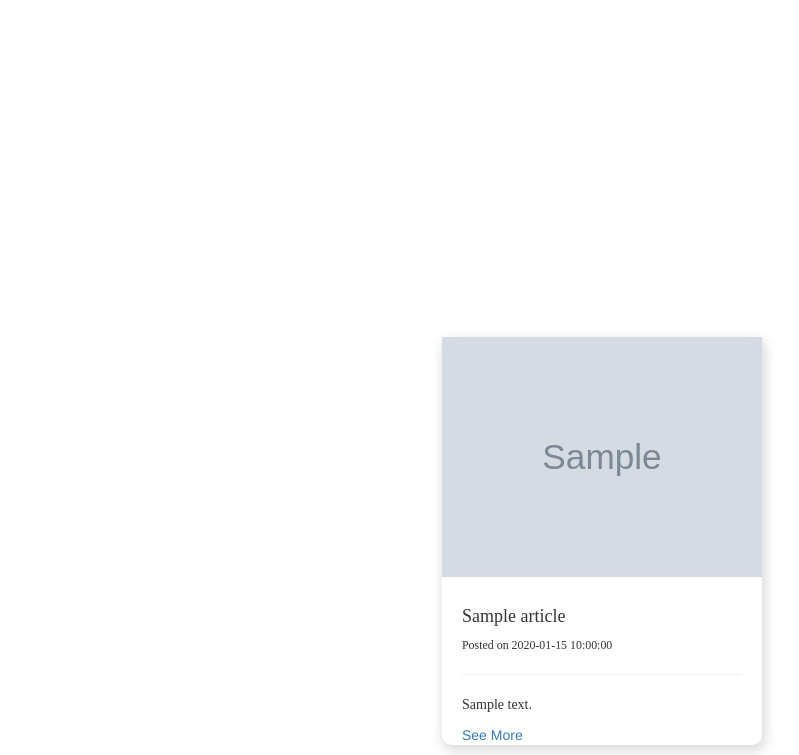
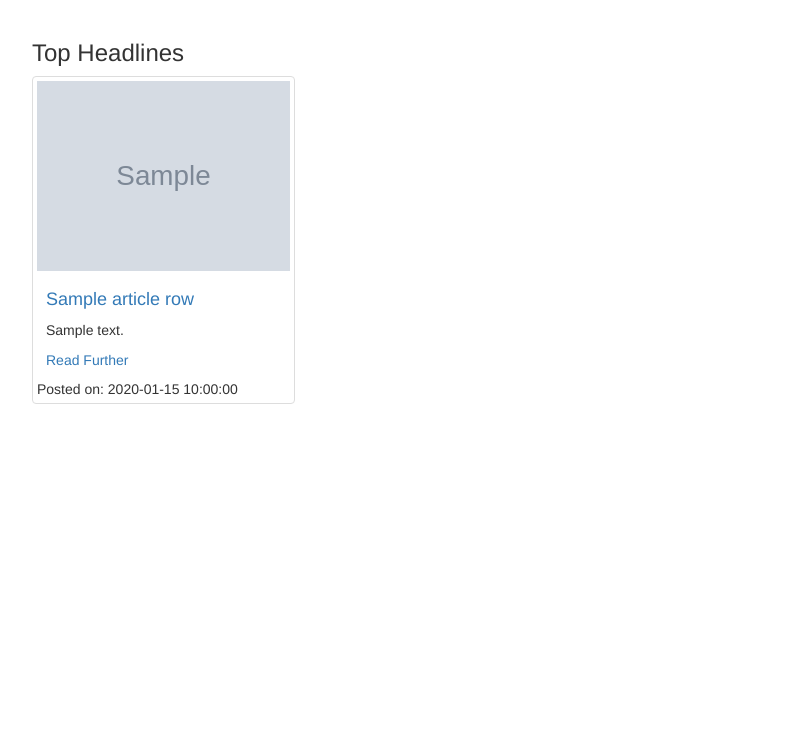
Before and after one commit to margaretwanjiru/newsHighlight, a Flask app: template app/templates/articles.html in a window 1280 px wide. Shown: the part 52-807 px from the top of the page, without its empty margins (38-837 px from the left). After the commit the page ends 456 px from the top, so only its background shows below. Run offline with Flask 2, Linux system fonts and the light colour scheme; the template is opened without the code that fills it: most values are stand-ins (such as "Sample title", 1, 10 or a date in 2020); grey boxes marked "Sample" are stand-in pictures; parts of the project's set-up code (start-up, migrations or seed data) failed here and were passed over; some libraries are stand-ins or nearby versions.

Commit message:
add all files

```diff
--- a/app/templates/articles.html
+++ b/app/templates/articles.html
@@ -1,29 +1,45 @@
- {% extends 'base.html' %}
-{% block content %}
-<div class="container-fluid">
-    <div class="row">
-        <div class="col-md-12">
-            <h1> {{name}} </h1>
-        </div>
-    </div>
-    <div class="row">
-        {% for article in news %}
-        <div class="col-md-3 articles-details">
-            <a href={{article.url}} target="_blank">
-                <img class="img_fluid" src={{article.image}} >
-            </a>
-            <div class="words">
-                <h4 class="text-bold"> {{article.title}} </h4>
-                <p class="small">Posted on {{article.date}}</p>
-                <hr>
-                <p> {{article.description | truncate(80)}}</p>
-                    <a href={{article.url}} target="_blank">See More</a>
+{% extends 'base.html'%}
+{% block content%}
+<div class="container">
 
-            </div>
-        </div>
+	<!-- Popular movie section  -->
+        <h3> Top Headlines</h3>
+        {% for article_row in articles | batch(4)%}
+
+	        <div class="row">
+
+		        {% for article in article_row %}
+
+		        	<div class="col-md-3">
+				        <div class="thumbnail">
+				        <a href="{{article.url}}" target="_blank">
+						      <img src="{{article.image}}" alt="{{article.title}}" class="img-responsive" styles="height:30px">
+						      </a>
+						      <div class="caption">
+						        <h4><a href="{{article.url}}" target="_blank">{{article.title |truncate(35)}}</a></h4>
+						        <p>{{article.description | truncate(80)}}</p>
+						        <a href="{{article.url}}" target="_blank"> Read Further</a>
+
+
+						      </div>
+						      <div class="footer">
+						      Posted on: {{article.date}}
+
+
+							</div>
+	  					</div>
+
+
+			     	</div>
+
+		        {% endfor %}
+
+	        </div>
+
         {% endfor %}
-    </div>
+
+
 </div>
-<link rel="stylesheet" href="{{ url_for('static', filename='css/styles.css') }}">
 
-{% endblock%}
+
+{% endblock %}
--- a/app/templates/base.html
+++ b/app/templates/base.html
@@ -1,6 +1,6 @@
-{% extends "bootstrap/base.html" %}
 
-  {% include 'navbar.html' %}
-
-  {% block content %}
-  {% endblock %}
+{% extends 'bootstrap/base.html'%}
+<!-- Navbar block  -->
+{% block navbar %}
+    {% include 'navbar.html' %}
+{% endblock %}
--- a/config.py
+++ b/config.py
@@ -27,7 +27,7 @@ class DevConfig(Config):
         Config: The parent configuration class with General configuration settings
     '''
 
-DEBUG = True
+    DEBUG = True
 
 
 config_options = {
--- a/manage.py
+++ b/manage.py
@@ -2,7 +2,7 @@ from app import create_app
 from flask_script import Manager, Server
 
 # create app instance
-app = create_app('production')
+app = create_app('development')
 
 manager = Manager(app)
 manager.add_command('server', Server)
@@ -14,7 +14,7 @@ def test():
     Runs the unittest
     '''
     import unittest
-    tests = unittest.TestLoader().discover('test')
+    tests = unittest.TestLoader().discover('tests')
     unittest.TextTestRunner(verbosity=2).run(tests)
 
 
```
Also changed, not shown: app/__init__.py (+5 -5 lines), app/templates/index.html (+30 -33 lines), app/templates/macros.html (+5 -5 lines), tests/test_basics.py (added, +16 -0 lines), tests/test_article.py (renamed from test/test_article.py), tests/test_source.py (renamed from test/test_source.py).
